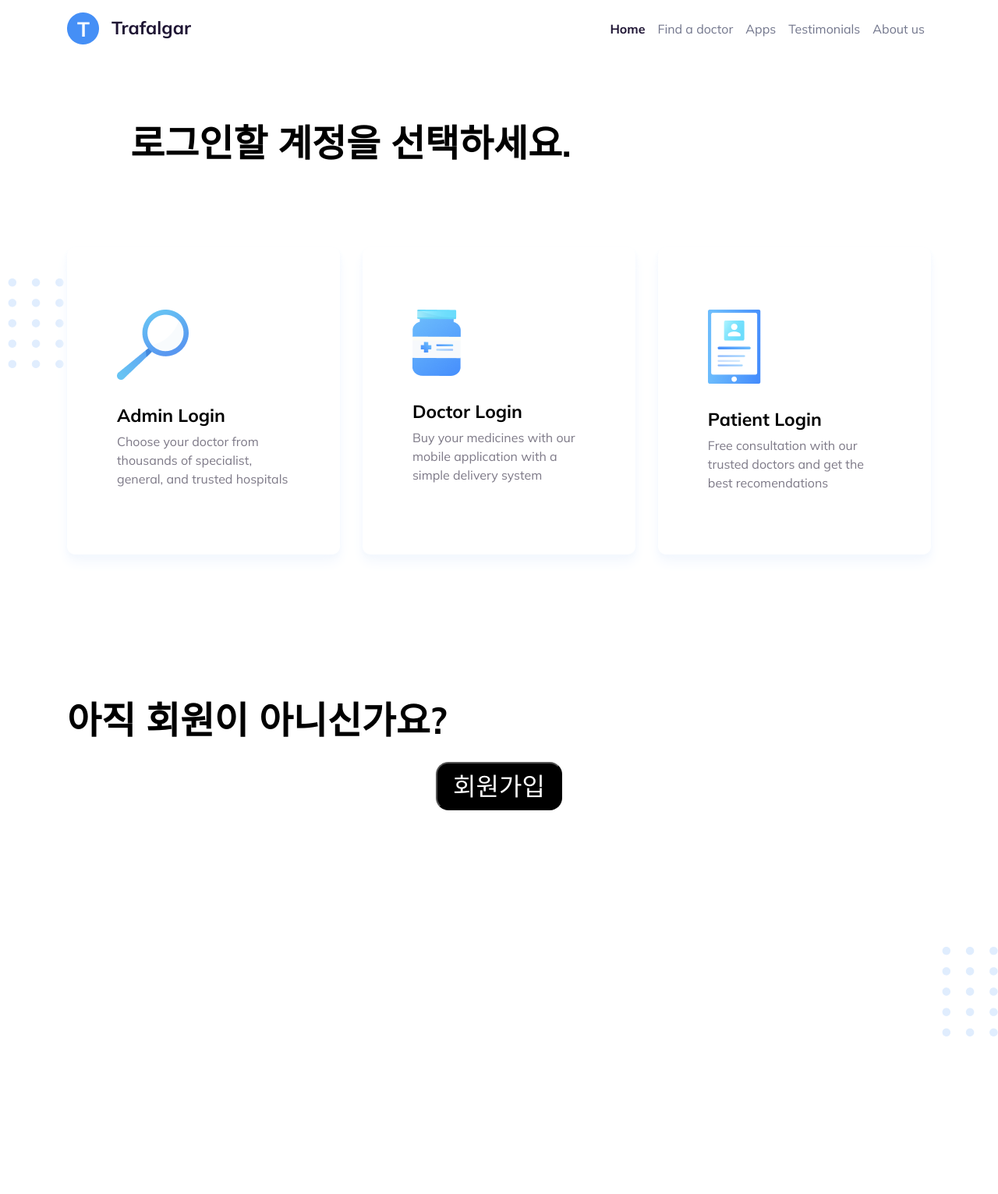
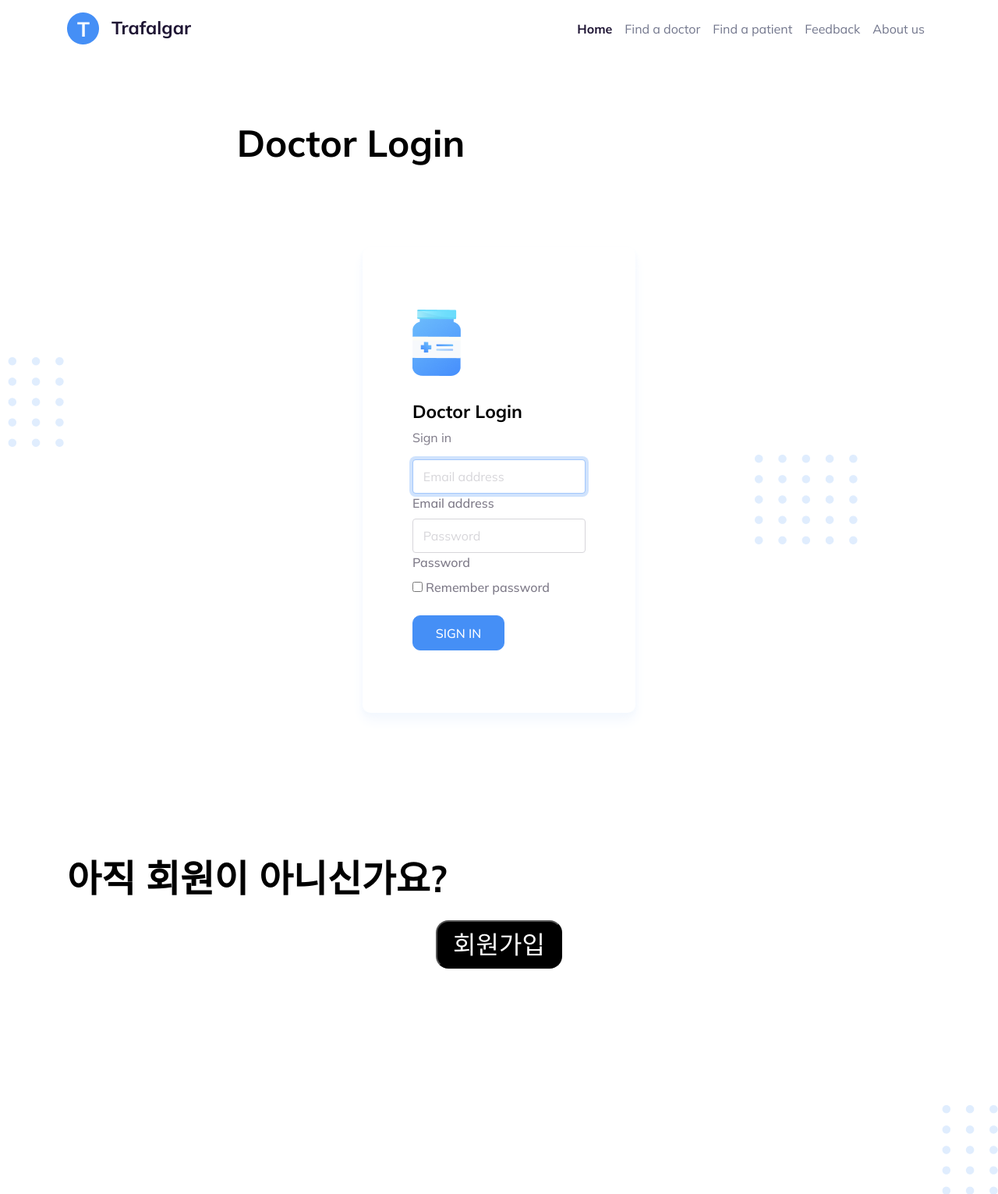
Before and after one commit to yhb1834/Smart-Health-Prediction-System, a Django app: page /doctor/login/ in a window 1280 px wide. Shown: the top 1531 px of the page at 78% size. Before the commit the page ends 1329 px from the top, so only its background shows below. Run offline with Django 3.2, Linux system fonts and the light colour scheme; some libraries are stand-ins or nearby versions.

Commit message:
대충 변경

```diff
--- a/webpage/doctor_patient/doctor_views.py
+++ b/webpage/doctor_patient/doctor_views.py
@@ -49,7 +49,7 @@
 def doctor_signup(request):
     #계정 생성
     if request.method == "GET":
-        return render(request,'doctor/signup_temp.html')
+        return render(request,'doctor/signup.html')
 
     elif request.method == "POST":
         username = request.POST.get('username') #딕셔너리형태
@@ -66,7 +66,7 @@
         else :
             doctor_user = Doctor_user(username=username, password=make_password(password))
             doctor_user.save()
-        return render(request, 'doctor/signup_temp.html', res_data) #register를 요청받으면 register.html 로 응답.
+        return render(request, 'doctor/signup.html', res_data) #register를 요청받으면 register.html 로 응답.
 
     #     form = UserForm(request.POST)
     #     if form.is_valid():
--- a/webpage/doctor_patient/templates/doctor/login.html
+++ b/webpage/doctor_patient/templates/doctor/login.html
@@ -45,8 +45,8 @@
             <ul class="navbar-nav ms-auto pt-2 pt-lg-0">
               <li class="nav-item"><a class="nav-link fw-bold active" aria-current="page" href="#">Home</a></li>
               <li class="nav-item"><a class="nav-link" href="#">Find a doctor</a></li>
-              <li class="nav-item"><a class="nav-link" href="#">Apps</a></li>
-              <li class="nav-item"><a class="nav-link" href="#testimonial">Testimonials</a></li>
+              <li class="nav-item"><a class="nav-link" href="#">Find a patient</a></li>
+              <li class="nav-item"><a class="nav-link" href="#testimonial">Feedback</a></li>
               <li class="nav-item"><a class="nav-link" href="#about">About us</a></li>
             </ul>
           </div>
@@ -60,7 +60,7 @@
          <div class="container position-relative">
           <div class="row align-items-center">
             <div class="col-md-12 col-lg-8 text-center text-md-start pt-5 pt-md-9">
-              <h1 class="mb-4 display-3 fw-bold"><center>로그인할 계정을 선택하세요.</center></h1>
+              <h1 class="mb-4 display-3 fw-bold"><center>Doctor Login</center></h1>
             </div>
           </div>
         </div>
@@ -74,32 +74,28 @@
             <div class="col-sm-9 col-md-4">
               <div class="card h-100 w-100 shadow rounded-lg p-3 p-md-2 p-lg-3 p-xl-5">
                 <div class="card-body text-center text-md-start">
-                  <div class="py-3"><img class="img-fluid" src="../static/assets/img/illustrations/search.png" height="90" alt="" /></div>
-                  <div class="py-3">
-                    <h4 class="fw-bold card-title">Admin Login</h4>
-                    <p class="card-text">Choose your doctor from thousands of specialist, general, and trusted hospitals</p>
-                  </div>
-                </div>
-              </div>
-            </div>
-            <div class="col-sm-9 col-md-4">
-              <div class="card h-100 w-100 shadow rounded-lg p-3 p-md-2 p-lg-3 p-xl-5">
-                <div class="card-body text-center text-md-start">
                   <div class="py-3"><img class="img-fluid" src="../static/assets/img/illustrations/online-pharmacy.png" height="90" alt="" /></div>
                   <div class="py-3">
                     <h4 class="fw-bold card-title">Doctor Login</h4>
-                    <p class="card-text">Buy your medicines with our mobile application with a simple delivery system</p>
-                  </div>
-                </div>
-              </div>
-            </div>
-            <div class="col-sm-9 col-md-4">
-              <div class="card h-100 w-100 shadow rounded-lg p-3 p-md-2 p-lg-3 p-xl-5">
-                <div class="card-body text-center text-md-start">
-                  <div class="py-3"><img class="img-fluid" src="../static/assets/img/illustrations/consultation.png" height="90" alt="" /></div>
-                  <div class="py-3">
-                    <h4 class="fw-bold card-title">Patient Login</h4>
-                    <p class="card-text">Free consultation with our trusted doctors and get the best recomendations</p>
+                    <p class="card-text">Sign in</p>
+                      <form class="form-signin">
+                      <div class="form-label-group">
+                        <input type="email" id="inputEmail" class="form-control" placeholder="Email address" required autofocus>
+                        <label for="inputEmail">Email address</label>
+                      </div>
+
+                      <div class="form-label-group">
+                        <input type="password" id="inputPassword" class="form-control" placeholder="Password" required>
+                        <label for="inputPassword">Password</label>
+                      </div>
+
+                      <div class="custom-control custom-checkbox mb-3">
+                        <input type="checkbox" class="custom-control-input" id="customCheck1">
+                        <label class="custom-control-label" for="customCheck1">Remember password</label>
+                      </div>
+                      <button class="btn btn-lg btn-primary btn-block text-uppercase" type="submit">Sign in</button>
+
+                    </form>
                   </div>
                 </div>
               </div>
@@ -107,7 +103,7 @@
             <div class="container position-relative">
               <div class="row align-items-center">
                 <div class="col-md-12 col-lg-8 text-center text-md-start pt-5 pt-md-9">
-                  <h1 class="mb-4 display-3 fw-bold">아직 회원이 아니신가요?</h1>
+                  <h4 class="mb-4 display-3 fw-bold">아직 회원이 아니신가요?</h4>
                 </div>
               </div>
               <center>
```
Also changed, not shown: webpage/doctor_patient/templates/doctor/signup.html (+25 -37 lines), 1 other file.
